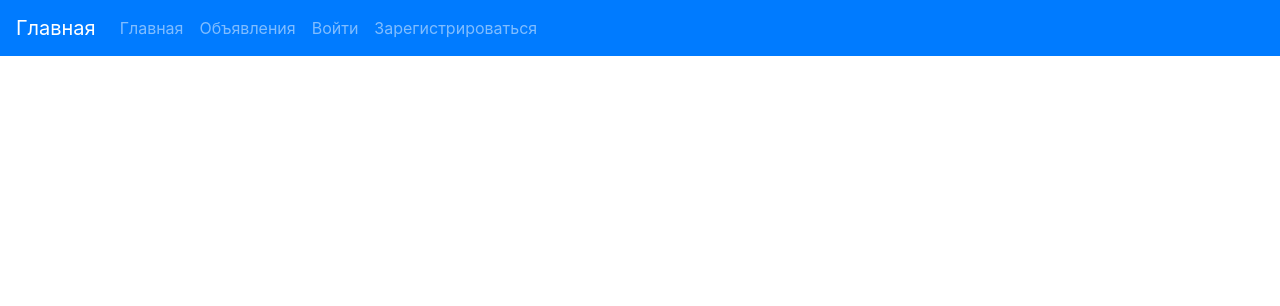
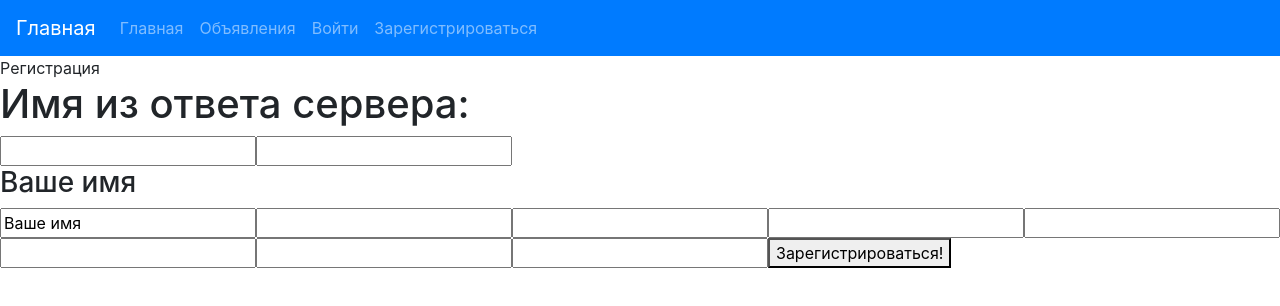
Before and after one commit to Nopennn/mai_houses, a React (Create React App) app: page /signup in a window 1280 px wide. Shown: the top 306 px of the page. Built offline with nearby package versions, Linux system fonts and the light colour scheme.

Commit message:
Request from inputs

```diff
--- a/src/components/AppRouter.js
+++ b/src/components/AppRouter.js
@@ -2,8 +2,10 @@ import React from 'react';
 import {BrowserRouter as Router, Link, Route, Routes} from "react-router-dom";
 import Navbar from 'react-bootstrap/Navbar';
 import Ad from "../pages/Ad";
-import Auth from "../pages/Auth";
+import Signup from "../pages/Signup";
 import Main from "../pages/Main";
+import Signin from "../pages/Signin";
+import Profile from "../pages/Profile";
 
 const AppRouter = () => {
     return (
@@ -22,11 +24,11 @@ const AppRouter = () => {
                             </li>
 
                             <li className="nav-item my-class">
-                                <Link to="/auth" className="nav-link">Войти</Link>
+                                <Link to="/signin" className="nav-link">Войти</Link>
                             </li>
 
                             <li className="nav-item justify-content-end">
-                                <Link to="/auth" className="nav-link">Зарегистрироваться</Link>
+                                <Link to="/signup" className="nav-link">Зарегистрироваться</Link>
                             </li>
                         </ul>
                     </div>
@@ -34,10 +36,11 @@ const AppRouter = () => {
 
                 <main>
                     <Routes>
+                        <Route path="/" element={<Main/>}/>
+                        <Route path="/signup" element={<Signup/>}/>
+                        <Route path="/signin" element={<Signin/>}/>
                         <Route path="/ad" element={<Ad/>}/>
-                        <Route path="/auth" element={<Auth/>}/>
-                        <Route path="/" element={<Main/>}/>
-                        <Route path="/user" element={<Main/>}/>
+                        <Route path="/profile" element={<Profile/>}/>
                     </Routes>
                 </main>
             </Router>
--- a/src/pages/Auth.js
+++ /dev/null
@@ -1,38 +0,0 @@
-import React, {useState} from 'react';
-import axios from "axios";
-
-const Auth = () => {
-    const [userInfo, setUserInfo] = useState({key: "valueeee"})
-
-    axios.post('http://localhost:3000/user/signup', {
-        login: "nopen2",
-        password: "123",
-        name: "Oleg",
-        surname: "Abramovski",
-        email: "ab2@mail",
-        phone: "+79613027032",
-        age: "18",
-        gender: "m",
-        about: "student",
-        wanted: "a house",
-        tags: []
-    })
-        .then(function (response) {
-            console.log(response);
-        })
-        .catch(function (error) {
-            console.log(error);
-        });
-
-    let myvar = 15
-
-    return (
-        <div>
-            Авторизация
-
-            <h1>{userInfo.key}</h1>
-        </div>
-    );
-};
-
-export default Auth;
--- /dev/null
+++ b/src/pages/Signin.js
@@ -0,0 +1,11 @@
+import React from 'react';
+
+const Signin = () => {
+    return (
+        <div>
+
+        </div>
+    );
+};
+
+export default Signin;
--- /dev/null
+++ b/src/pages/Signup.js
@@ -0,0 +1,72 @@
+import React, {useState} from 'react';
+import axios from "axios";
+
+const Signup = () => {
+    const [userInfo, setUserInfo] = useState({
+        login: "",
+        password: "",
+        name: "",
+        surname: "",
+        email: "",
+        phone: "",
+        age: "",
+        gender: "",
+        about: "",
+        wanted: "",
+        tags: []
+    })
+    const [login, setLogin] = useState("")
+    const [password, setPassword] = useState("")
+    const [name, setName] = useState("Ваше имя")
+    const [surname, setSurname] = useState("")
+    const [email, setEmail] = useState("")
+    const [phone, setPhone] = useState("")
+    const [age, setAge] = useState("")
+    const [gender, setGender] = useState("")
+    const [about, setAbout] = useState("")
+    const [wanted, setWanted] = useState("")
+    const postSignUpData = (login, password, name, surname, email, phone, age, gender, about, wanted) => {
+        axios.post('http://localhost:3000/user/signup', {
+            login: login,
+            password: password,
+            name: name,
+            surname: surname,
+            email: email,
+            phone: phone,
+            age: age,
+            gender: gender,
+            about: about,
+            wanted: wanted,
+            tags: []
+        })
+            .then(function (response) {
+                setUserInfo(response.data)
+                console.log(response)
+            })
+            .catch(function (error) {
+                console.log(error);
+            });
+    }
+
+    return (
+        <div>
+            Регистрация
+
+            <h1>Имя из ответа сервера: {userInfo.name}</h1>
+            <input type="text" value={login} onChange={event => setLogin(event.target.value)}/>
+            <input type="text" value={password} onChange={event => setPassword(event.target.value)}/>
+            <h3>{name}</h3>
+            <input type="text" value={name} onChange={event => setName(event.target.value)}/>
+            <input type="text" value={surname} onChange={event => setSurname(event.target.value)}/>
+            <input type="text" value={email} onChange={event => setEmail(event.target.value)}/>
+            <input type="text" value={phone} onChange={event => setPhone(event.target.value)}/>
+            <input type="text" value={age} onChange={event => setAge(event.target.value)}/>
+            <input type="text" value={gender} onChange={event => setGender(event.target.value)}/>
+            <input type="text" value={about} onChange={event => setAbout(event.target.value)}/>
+            <input type="text" value={wanted} onChange={event => setWanted(event.target.value)}/>
+            <button onClick={() => postSignUpData(login, password, name, surname, email, phone, age, gender, about, wanted)}>Зарегистрироваться!</button>
+        </div>
+    );
+};
+
+export default Signup;
```
